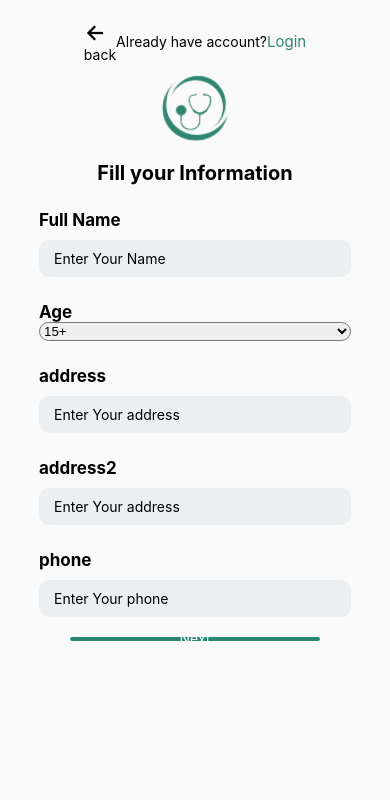
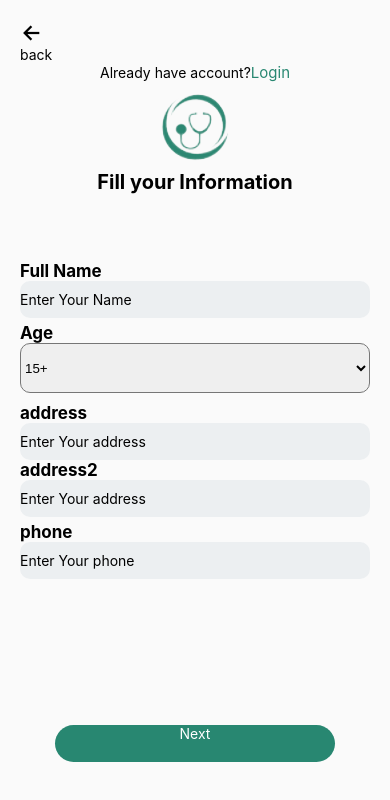
Before and after one commit to amrsheeka/Doctor_Now, a React Native app: screen /Sign_UP_2th_Screen in a window 390 px wide. Shown: the top 800 px of the page. Built offline with nearby package versions, Linux system fonts and the light colour scheme; no server answers.

Commit message:
edit sign up

```diff
--- a/components/screens/Sign_UP_2th_Screen.jsx
+++ b/components/screens/Sign_UP_2th_Screen.jsx
@@ -35,32 +35,31 @@ const Sign_UP_2th_Screen = ({ navigation }) => {
 
     return (
         <View style={styles.container}>
-            <ScrollView style={{ paddingHorizontal: "10%" }} >
-
-                <View style={styles.icon}>
+            <View style={styles.header}>
                 <TouchableOpacity onPress={() => navigation.goBack()}>
                         <View style={styles.Go_Back}>
-                        <View style={{display:"flex",alignItems:"flex-start"}}>
                             <Ionicons name="arrow-back" size={24} color="black" />
                             <Text >back</Text>
                     </View>
+                </TouchableOpacity>
                 <View style={styles.textContainer}>
                     <Text>Already have account?</Text>
                     <TouchableOpacity onPress={() => navigation.navigate("LoginScreen")}>
                         <Text style={styles.text}>Login</Text>
                     </TouchableOpacity>
                 </View>
+                <View style={styles.icon}>
+                    <Image source={require("../assets/splash.png")} />
                 </View>
-                </TouchableOpacity>
-                    <Image source={require("../assets/splash.png")} />
-                    <View>
+                <View style={styles.icon}>
                     <Text style={styles.greeting}>Fill your Information</Text>
                 </View>
             </View>
 
-
+            <View style={styles.body}>
+                <ScrollView >
                     <View style={styles.inputContainer}>
-                    <Text style={{ fontSize: 17, fontWeight: "bold", marginTop: 5 }}>
+                        <Text style={{ fontSize: 17, fontWeight: "bold",justifyContent:"center",alignItems:"center" }}>
                             Full Name
                         </Text>
                         <TextInput
@@ -88,7 +87,7 @@ const Sign_UP_2th_Screen = ({ navigation }) => {
                         </Picker>
                     </View>
                     <View style={styles.inputContainer}>
-                    <Text style={{ fontSize: 17, fontWeight: "bold", marginTop: 5 }}>
+                        <Text style={{ fontSize: 17, fontWeight: "bold" }}>
                             address
                         </Text>
                         <TextInput
@@ -99,7 +98,7 @@ const Sign_UP_2th_Screen = ({ navigation }) => {
                         />
                     </View>
                     <View style={styles.inputContainer}>
-                    <Text style={{ fontSize: 17, fontWeight: "bold", marginTop: 5 }}>
+                        <Text style={{ fontSize: 17, fontWeight: "bold" }}>
                             address2
                         </Text>
                         <TextInput
@@ -120,74 +119,73 @@ const Sign_UP_2th_Screen = ({ navigation }) => {
                             onChangeText={(text) => setphone(text)}
                         />
                     </View>
-                <View style={styles.buttonContainer}>
+                </ScrollView>
+
+            </View>
+
+            <View style={styles.footer}>
                 <TouchableOpacity style={styles.button} onPress={() => handle_To_go_next_Screen()}>
                     <Text style={styles.buttonText}>Next</Text>
                 </TouchableOpacity>
 
             </View>
-            </ScrollView>
+
         </View>
     );
 };
-
 const styles = StyleSheet.create({
     container: {
         flex: 1,
-        //justifyContent: "center",
-        //alignItems: "center",
         backgroundColor: "#fafafa",
-
-
+        padding:20
+    },
+     header: {
+        flex: 3,
+    },
+    Go_Back: {
+        flexWrap: "wrap",
+        display:"flex"
 
     },
-    Go_Back: {
-        flexDirection: "row",
-    },
     picker: {
-        //paddingVertical: 10,
+        height: 50,
         borderRadius: 10,
+        marginBottom: 10,
         backgroundColor: "#efefef",
     },
     greeting: {
         fontSize: 20,
         fontWeight: "bold",
-        marginTop: 10,
     },
     inputContainer: {
-        //width: "80%",
-        marginTop: 20,
+        width: "100%",
     },
     input: {
         backgroundColor: "#eceff1",
-        paddingHorizontal: 15,
         paddingVertical: 10,
         borderRadius: 10,
-        marginTop: 10,
     },
-    buttonContainer: {
+    footer: {
         width: "100%",
-        marginTop: 20,
-        //justifyContent: "center",
+        justifyContent: "center",
         alignItems: "center",
+        flex: 2,
     },
     button: {
         width: "80%",
         height: "23%",
         borderRadius: 20,
         alignItems: "center",
-        justifyContent:"center",
         backgroundColor: "#288771",
     },
     buttonOutline: {
         backgroundColor: "white",
-        //marginTop: 5,
         borderColor: "#288771",
         borderWidth: 2,
     },
     buttonText: {
         flexDirection: "row",
-        //justifyContent: "center",
+        justifyContent: "center",
         alignItems: "center",
         color: "white",
     },
@@ -198,7 +196,7 @@ const styles = StyleSheet.create({
     },
     textContainer: {
         flexDirection: "row",
-        //justifyContent: "center",
+        justifyContent: "center",
         alignItems: "center",
     },
     text: {
@@ -208,8 +206,14 @@ const styles = StyleSheet.create({
     icon: {
         justifyContent: "center",
         alignItems: "center",
-        marginTop: 20,
     },
+    body: {
+        flex: 5,
+        flexDirection: "row-reverse",
+        justifyContent:"center",
+        alignItems:"flex-start",
+        alignContent:"space-between"
+    }
 });
 
 export default Sign_UP_2th_Screen;
```
Lines whose indentation alone changed are shown as unchanged.
